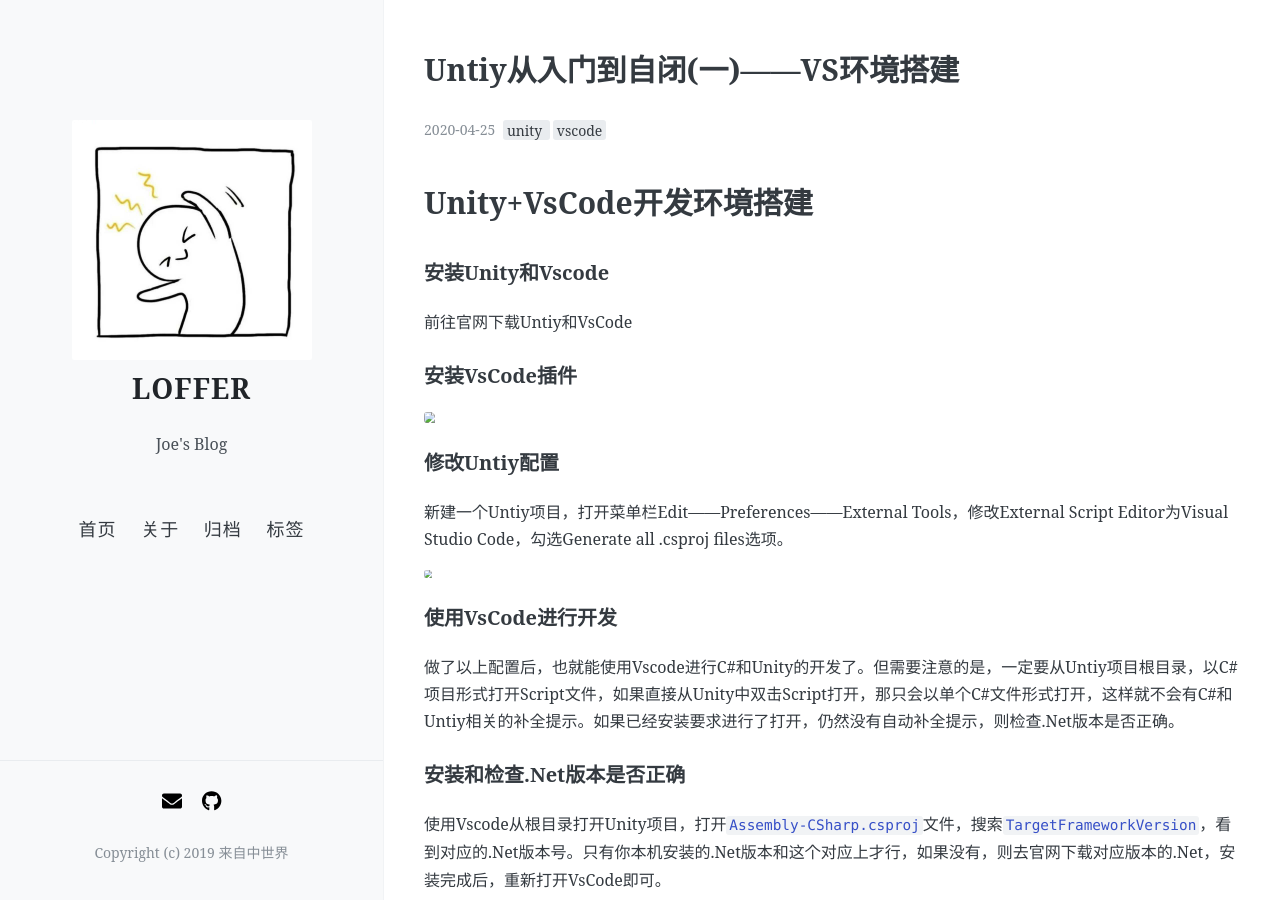
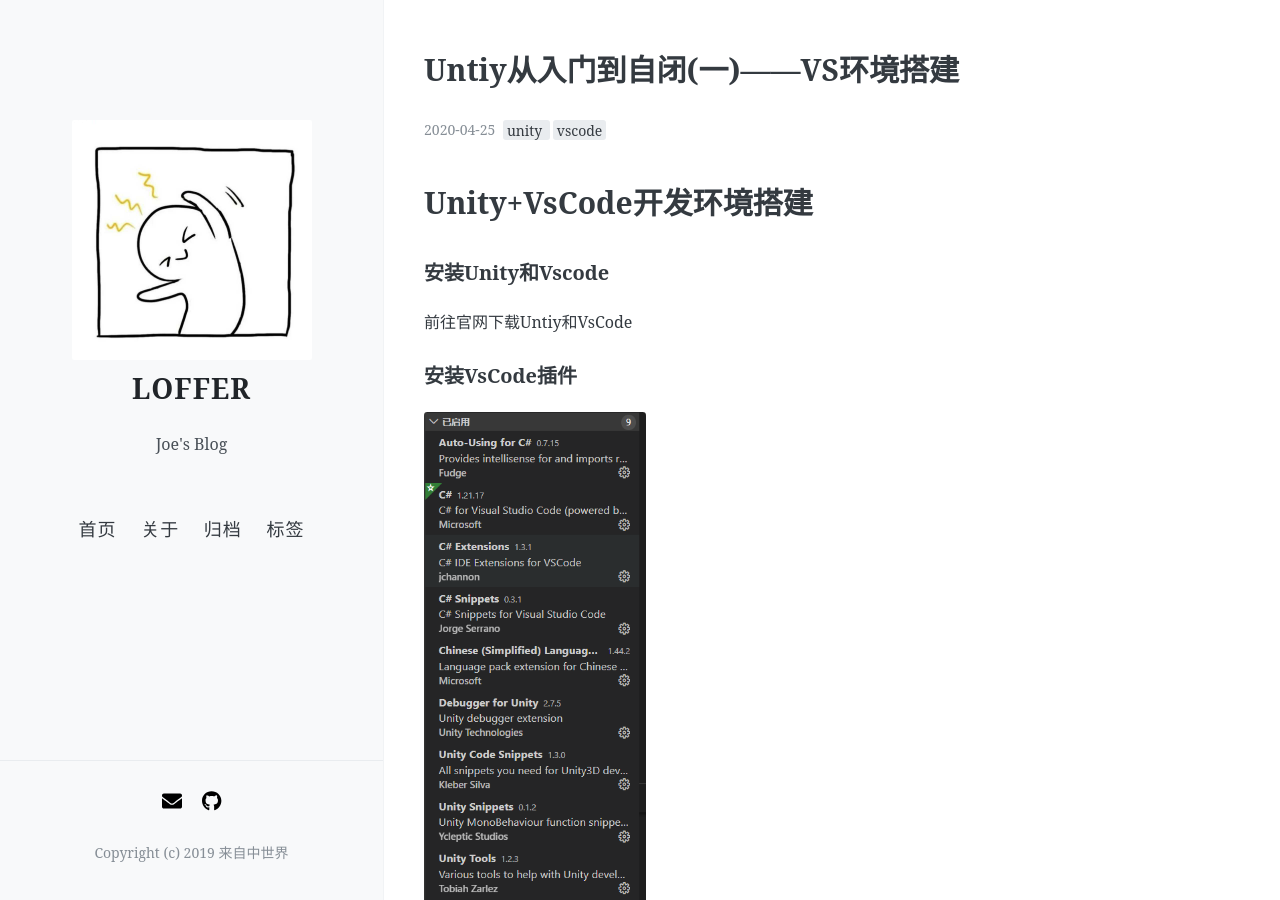
Before and after one commit to 1030310877/1030310877.github.io, a Jekyll site: the page built from _posts/2020-04-25-Unity+VsCode.md, in a window 1280 px wide and 900 px high. Built offline with Jekyll 4.4.1, drawn with Linux system fonts in a browser that asks for light colours; nearby versions of some CDN libraries; comment, search, counter and statistics services are not loaded.

Commit message:
Update 2020-04-25-Unity+VsCode.md

```diff
--- a/_posts/2020-04-25-Unity+VsCode.md
+++ b/_posts/2020-04-25-Unity+VsCode.md
@@ -14,13 +14,13 @@
 
 ### 安装VsCode插件
 
-<img src="images/1.png" style="zoom: 67%;" />
+<img src="https://1030310877.github.io/1030310877.github.io/images/1.png" style="zoom: 67%;" />
 
 ### 修改Untiy配置
 
 新建一个Untiy项目，打开菜单栏Edit——Preferences——External Tools，修改External Script Editor为Visual Studio Code，勾选Generate all .csproj files选项。
 
-<img src="images/2.png" style="zoom:50%;" />
+<img src="https://1030310877.github.io/1030310877.github.io/images/2.png" style="zoom:50%;" />
 
 ### 使用VsCode进行开发
 
```
